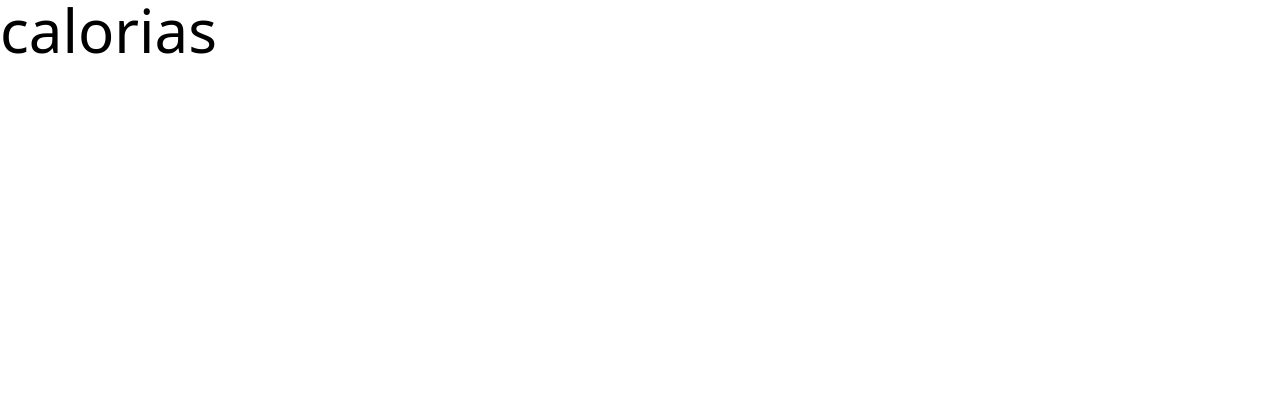
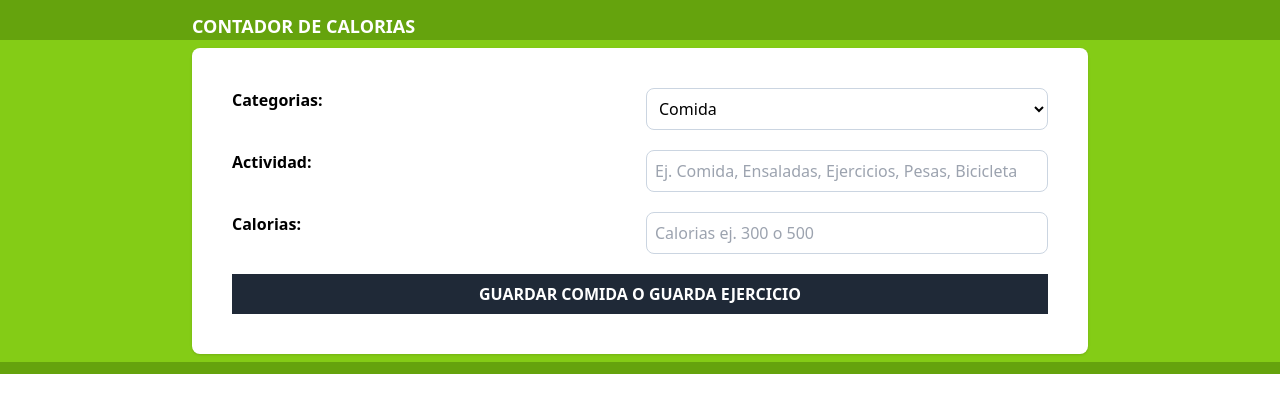
Before and after one commit to JerlibGnzlz/contador-de-calorias, a React (Vite) app: page / in a window 1280 px wide. Shown: the top 412 px of the page. Built offline with nearby package versions, Linux system fonts and the light colour scheme.

Commit message:
feature type data y form

```diff
--- a/index.html
+++ b/index.html
@@ -6,7 +6,7 @@
     <meta name="viewport" content="width=device-width, initial-scale=1.0" />
     <title>Contador de Calorias-React typescript</title>
   </head>
-  <body>
+  <body class="bg-gray-50">
     <div id="root"></div>
     <script type="module" src="/src/main.tsx"></script>
   </body>
--- a/src/App.tsx
+++ b/src/App.tsx
@@ -1,10 +1,24 @@
+import { Form } from "./components/Form"
 
 
 function App() {
 
   return (
     <>
-      <h1 className="text-6xl">calorias</h1>
+      <header className="bg-lime-600 py-3">
+        <div className="max-w-4xl mx-auto flex justify-between">
+          <h1 className="uppercase font-bold text-lg text-center text-white">
+            Contador de Calorias
+          </h1>
+        </div>
+
+        <section className="bg-lime-500 py-2 px-5">
+          <div className="max-w-4xl mx-auto">
+            <Form />
+          </div>
+        </section>
+      </header>
+
     </>
   )
 }
--- /dev/null
+++ b/src/components/Form.tsx
@@ -0,0 +1,64 @@
+import { categories } from "../data/category"
+
+
+
+export const Form = () => {
+    return (
+        <form
+            className="space-y-5 bg-white shadow p-10 rounded-lg"
+        >
+            <div className="grid grid-cols-2 gap-3">
+                <label
+                    className="font-bold"
+                    htmlFor="categoria"
+                >Categorias:</label>
+                <select
+                    className="border border-slate-300  p-2 rounded-lg w-full bg-white"
+                    name="" id="categoria"
+                >
+                    {categories.map(categoria => (
+                        <option
+                            key={categoria.id}
+                            value={categoria.id}
+                        >
+                            {categoria.name}
+                        </option>
+                    ))}
+                </select>
+            </div>
+
+            <div className="grid grid-cols-2 gap-3">
+                <label
+                    className="font-bold"
+                    htmlFor="actividad"
+                >Actividad:</label>
+                <input
+                    id="actividad"
+                    type="text"
+                    className="border border-slate-300 p-2 rounded-lg"
+                    placeholder="Ej. Comida, Ensaladas, Ejercicios, Pesas, Bicicleta"
+                />
+            </div>
+
+            <div className="grid grid-cols-2 gap-3">
+                <label
+                    className="font-bold"
+                    htmlFor="calorias"
+                >Calorias:</label>
+                <input
+                    id="calorias"
+                    type="number"
+                    className="border border-slate-300 p-2 rounded-lg"
+                    placeholder="Calorias ej. 300 o 500"
+                />
+            </div>
+
+            <input
+                type="submit"
+                className="bg-gray-800 hover:bg-gray-900 w-full p-2 font-bold uppercase text-white text-center cursor-pointer"
+                value="Guardar Comida o guarda ejercicio"
+            />
+
+        </form>
+    )
+}
--- /dev/null
+++ b/src/data/category.ts
@@ -0,0 +1,6 @@
+import { Categoria } from '../types/index';
+
+export const categories: Categoria[] = [
+    { id: 1, name: 'Comida' },
+    { id: 2, name: 'Ejercicio' }
+]
--- /dev/null
+++ b/src/types/index.ts
@@ -0,0 +1,4 @@
+export type Categoria = {
+    id: number,
+    name: string
+}
```
